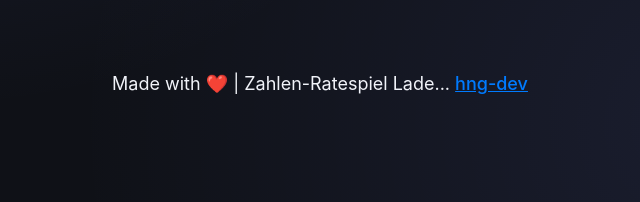
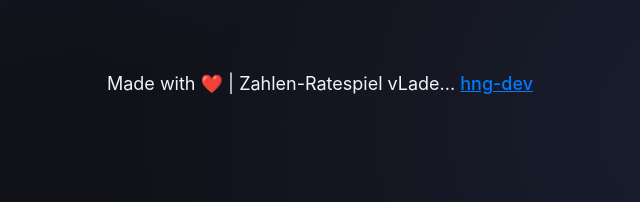
Before and after one commit to hng-dev/Zahlen-Ratespiel, a plain HTML site: page index.html in a window 1280 px wide. Shown: the part 595-797 px from the top of the page, 320-960 px from the left. Drawn offline with Linux system fonts and the light colour scheme.

Commit message:
Update footer

```diff
--- a/index.html
+++ b/index.html
@@ -23,7 +23,7 @@
     </div>
 
     <footer>
-        Made with ❤️ | Zahlen-Ratespiel <span id="app-version">Lade...</span>
+        Made with ❤️ | Zahlen-Ratespiel v<span id="app-version">Lade...</span>
         <a href="https://www.github.com/hng-dev" target="_blank" rel="noopener noreferrer">hng-dev</a>
     </footer>
 
```
